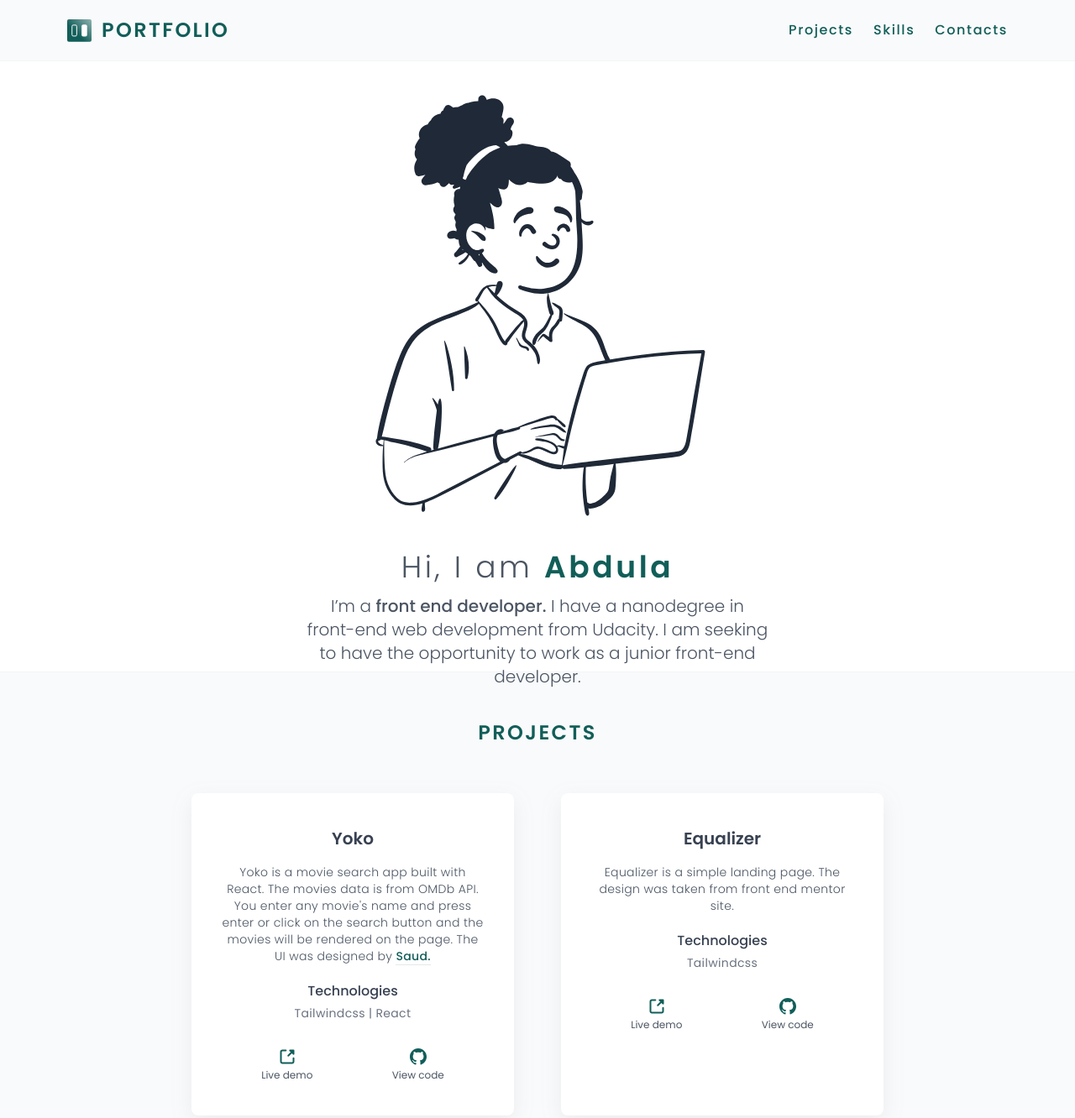
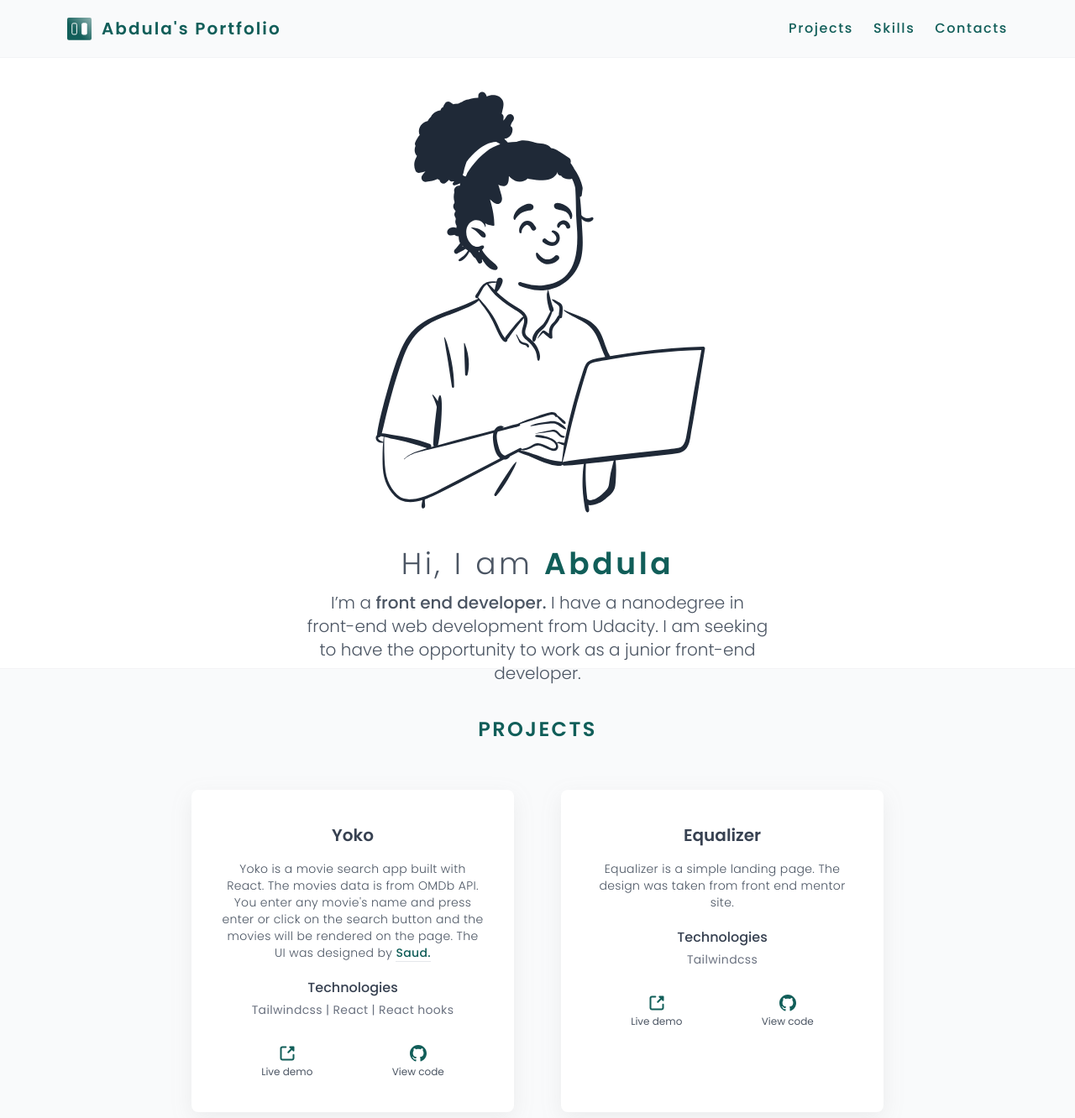
Before and after one commit to 7Abdula/portfolio-lp, a website built with Vite: page index.html in a window 1280 px wide. Shown: the top 1332 px of the page at 84% size. Built offline with nearby package versions, Linux system fonts and the light colour scheme.

Commit message:
Fix title in nav

```diff
--- a/index.html
+++ b/index.html
@@ -7,7 +7,7 @@
   <meta name="viewport" content="width=device-width, initial-scale=1.0" />
   <link rel="stylesheet" href="./style.css">
   <script defer src="https://unpkg.com/alpinejs@3.10.2/dist/cdn.min.js"></script>
-  <title>PORTFOLIO</title>
+  <title>Portfolio</title>
 </head>
 
 <body class="font-poppins">
@@ -17,7 +17,7 @@
   <nav x-data="{ open: false }" class=" bg-gray-50 border-b border-gray-100">
     <div class="container mx-auto flex md:px-20 px-5 py-5 items-center">
       <img src="./assets/logo.svg" alt="logo" class="cursor-pointer">
-      <h1 class="ml-3 font-semibold text-2xl text-teal-800 tracking-widest">PORTFOLIO</h1>
+      <h1 class="ml-3 font-semibold text-xl text-teal-800 tracking-widest title hidden cursor-pointer">Abdula's Portfolio</h1>
 
       <ul
         class="md:flex md:flex-row flex-col items-center gap-6 text-teal-800 hidden ml-auto font-medium tracking-widest">
@@ -71,7 +71,7 @@
         <h1 class="font-semibold text-gray-700 text-xl">Yoko</h1>
         <p class="font-light text-gray-600 text-sm leading-5 tracking-wide mt-4">Yoko is a movie search app built with React. The movies data is from OMDb API. You enter any movie's name and press enter or click on the search button and the movies will be rendered on the page. The UI was designed by <span class="font-medium text-teal-800 border-b"><a href="https://www.linkedin.com/in/saud-alarjani-872564217/" target="_blank">Saud.</a></span></p>
         <h2 class="font-medium text-base text-gray-700 mt-5">Technologies</h2>
-        <p class="text-sm text-gray-500 mt-1 tracking-wide">Tailwindcss | React</p>
+        <p class="text-sm text-gray-500 mt-1 tracking-wide">Tailwindcss | React | React hooks</p>
 
         <div class="flex justify-around mt-8">
           <a href="https://7abdula.github.io/yoko-movie-search/" target="_blank" class="text-center flex flex-col justify-center items-center text-xs gap-1 text-gray-600 hover:scale-90 transition">
@@ -232,7 +232,7 @@
             <h2 class="font-medium text-sm md:text-lg text-gray-600">GitHub</h2>
           </a>
         </div>
-        <a href="https://drive.google.com/uc?export=download&id=1voJolecgQ1Nepw1eU1AyferJKM3eBRAB"
+        <a href="https://drive.google.com/uc?export=download&id=1NmdBKB5b0D8FVdFCoCxdxzU64SGuV6T0"
           download="Abdullah_Alqahtani_CV"
           class="resume font-semibold text-gray-50 rounded-lg py-2 px-10 mt-10 hover:bg-teal-800 drop-shadow-[0_4px_4px_rgba(122,122,122,0.5)] mx-auto hover:translate-x-2 transition">Download
           CV</a>
--- a/style.css
+++ b/style.css
@@ -12,6 +12,13 @@
   }
 }
 
+@media (min-width: 350px) {
+  .title {
+    display: block;
+  }
+
+}
+
 .resume {
   background: linear-gradient(84.09deg, #115E59 46.29%, rgba(17, 94, 89, 0) 233.4%);
 }
```
